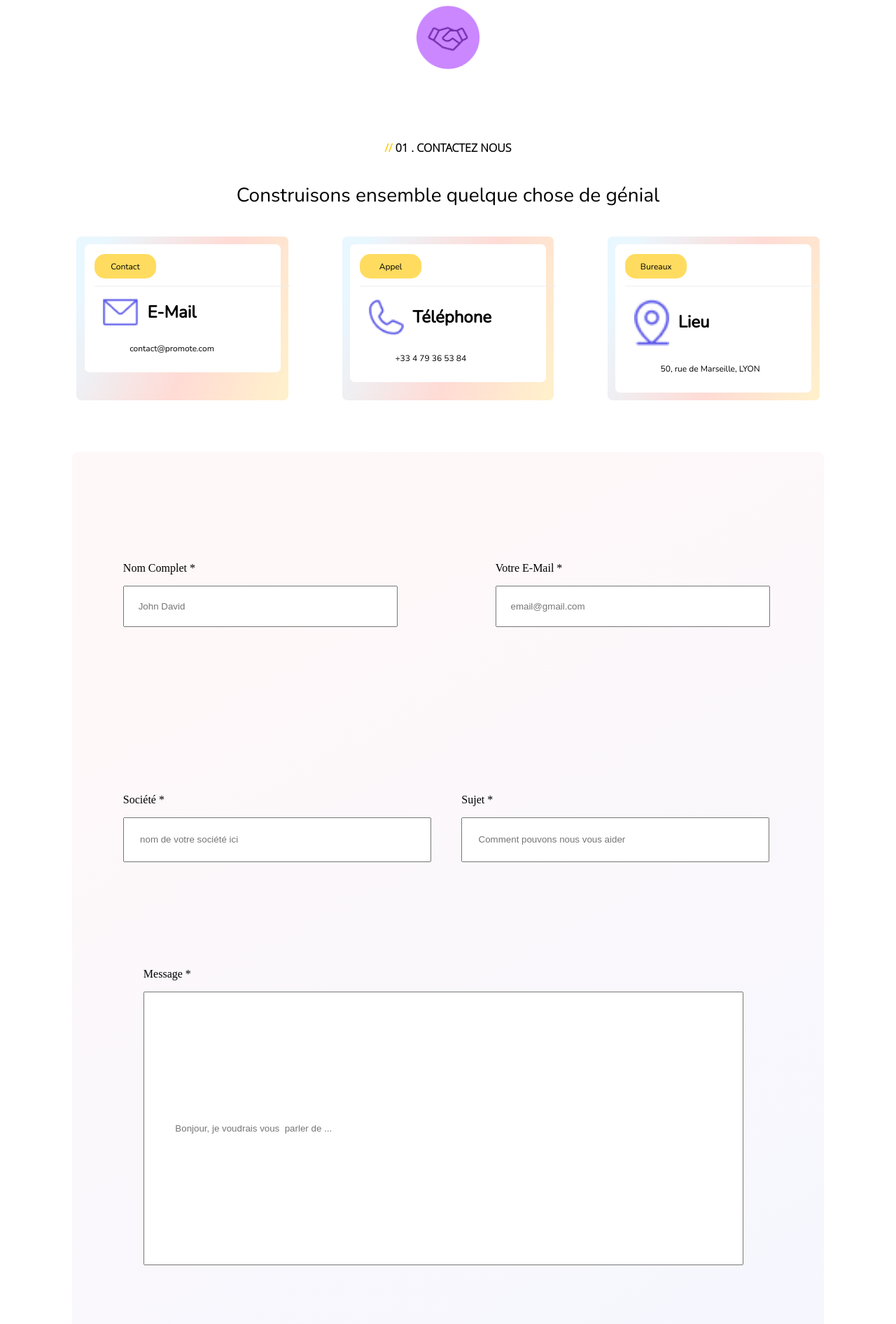
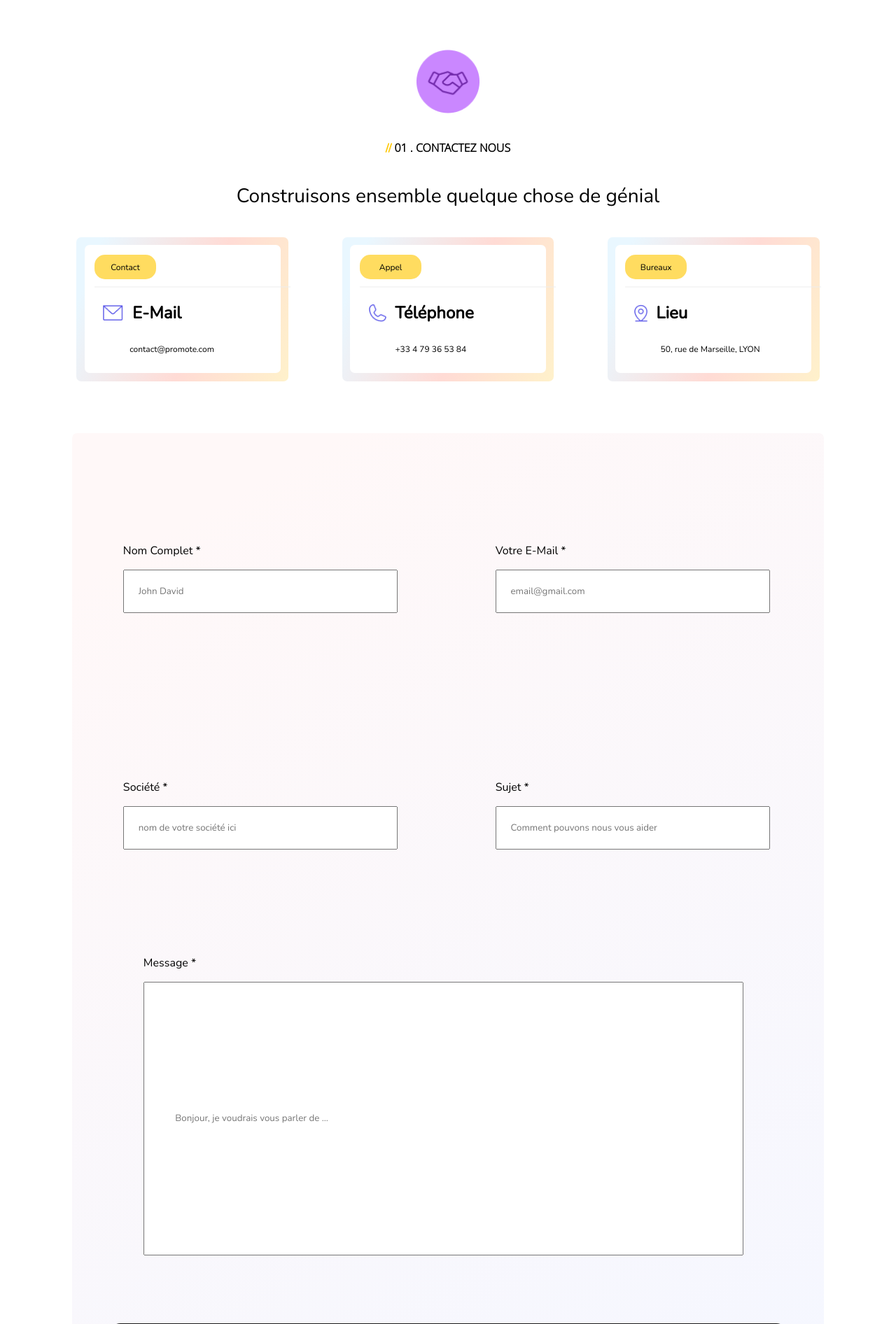
Before and after one commit to MissAnanas/Site-Web-Pro-, a PHP site: page /contacts_page.html in a window 1280 px wide. Shown: the top 1892 px of the page at 70% size. Run offline with PHP 8.4, Linux system fonts and the light colour scheme.

Commit message:
contcact fini

```diff
--- a/contacts_page.html
+++ b/contacts_page.html
@@ -102,7 +102,7 @@
 
                 <div class="message_register">
                     <p>Message *</p>
-                    <input type="text" name="message" placeholder="Bonjour, je voudrais vous  parler de ...">
+                    <input type="text" name="message" placeholder="Bonjour, je voudrais vous parler de ...">
                 </div>
 
                 <input type="submit" value="Envoyer Message" class="submit_button">
--- a/contacts_styles.css
+++ b/contacts_styles.css
@@ -1,3 +1,7 @@
+*{
+    font-family: 'Nunito';
+}
+
 .submit_button {
   appearance: none;
   background-color: #000000;
@@ -120,7 +124,7 @@
 .contact_icon {
     width: 7vw;
     height: auto;
-    margin-bottom: 5%;
+    margin-top: 5%;
 }
 
 .contact p {
@@ -145,7 +149,6 @@
 .mail_icon_style,
 .phone_icon_style,
 .location_icon_style {
-    width: 20%;
     height: auto;
     margin-right: 5%;
 }
@@ -199,11 +202,11 @@ input{
     width: 40%;
 }
 
-.name_register{
+.name_register, .company_register{
     margin-right: 5%;
 }
 
-.mail_register{
+.mail_register, .subject_register{
     margin-left: 5%;
 }
 
@@ -262,7 +265,6 @@ button.btn_souscrire {
 }
 
 .content_02{
-    margin-top: 7%;
     margin-bottom: 7%;
     display: flex;
     flex-direction: column;
```
